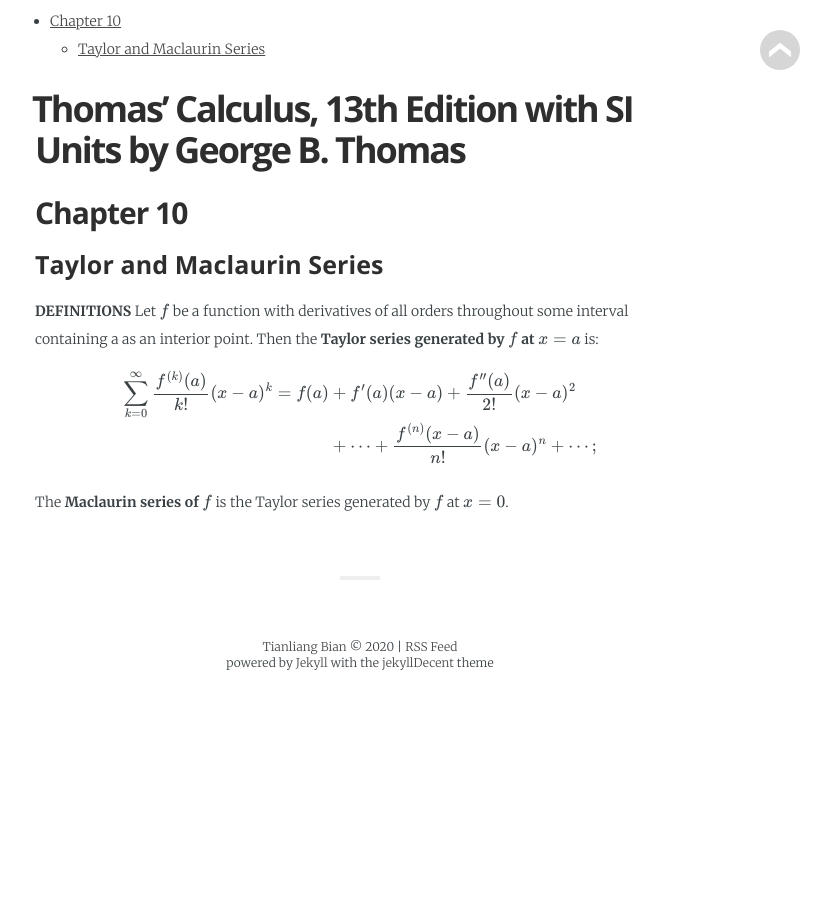
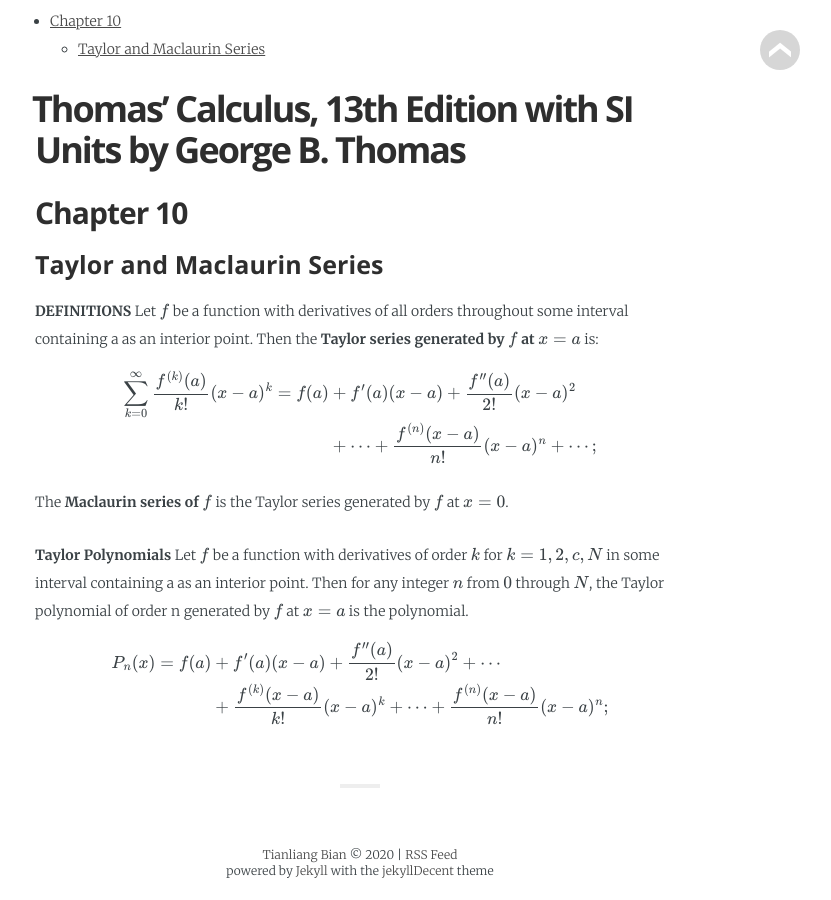
Before and after one commit to TyrionBian/tyrionbian.github.io, a Jekyll site: the page built from _posts/2020-09-30-Thomas' Calculus reading notes.md, in a window 1280 px wide and 900 px high, scrolled down 598 px. Shown: the whole window, without its empty margins (280-1111 px from the left). Built offline with Jekyll 4.4.1, drawn with Linux system fonts in a browser that asks for light colours; some web fonts are replaced; formulas are drawn with MathJax 3; before the commit the page ends 1289 px from its top, so only the background shows below that.

Commit message:
Update 2020-09-30-Thomas' Calculus reading notes.md

```diff
--- a/_posts/2020-09-30-Thomas' Calculus reading notes.md
+++ b/_posts/2020-09-30-Thomas' Calculus reading notes.md
@@ -28,3 +28,14 @@
 $$
 
 The **Maclaurin series of $f$** is the Taylor series generated by $f$ at $x = 0$.
+
+**Taylor Polynomials**
+Let $f$ be a function with derivatives of order $k$ for $k = 1, 2, c , N$ in some interval containing a as an interior point. Then for any integer $n$ from $0$ through $N$, the Taylor polynomial of order n generated by $f$ at $x = a$ is the polynomial.
+\$$
+\begin{equation}
+ \begin{aligned}
+P_{n}(x) = f(a) &+ f'(a)(x-a) + \frac{f\'\'(a)}{2!}(x-a)^2  + \cdots  \newline
+&+ \frac{f^{(k)}(x-a)}{k!}(x-a)^k + \cdots + \frac{f^{(n)}(x-a)}{n!}(x-a)^n;
+ \end{aligned}
+\end{equation}
+$$
```
